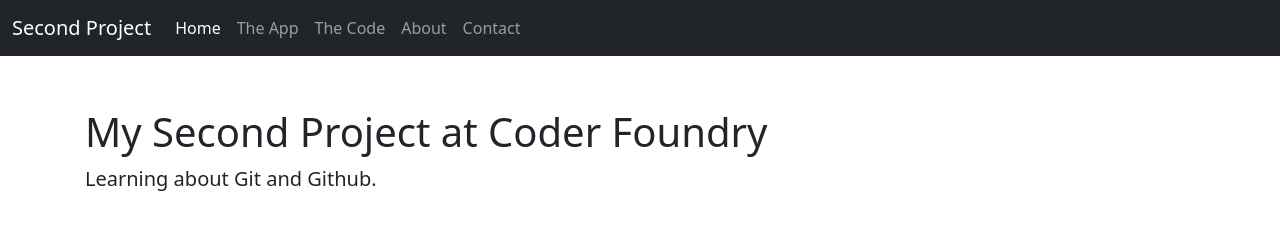
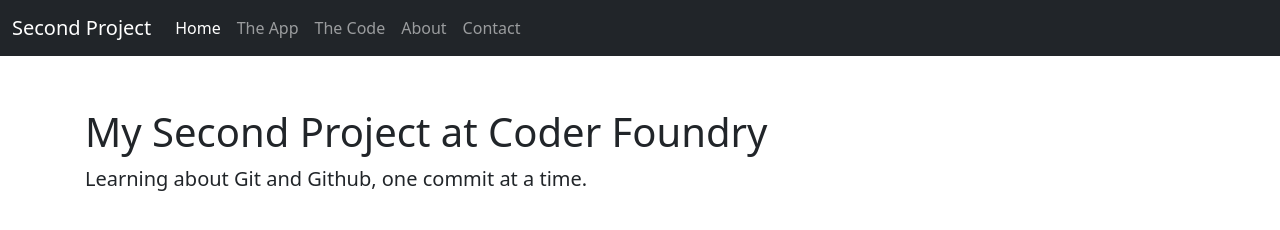
Before and after one commit to CronoEngineering/thebigboiproject, a plain HTML site: page index.html in a window 1280 px wide. Drawn offline with nearby package versions, Linux system fonts and the light colour scheme.

Commit message:
Update index.html

```diff
--- a/index.html
+++ b/index.html
@@ -49,7 +49,7 @@
 <main class="flex-shrink-0">
    <div class="container">
        <h1 class="mt-5">My Second Project at Coder Foundry</h1>
-       <p class="lead">Learning about Git and Github.</p>
+       <p class="lead">Learning about Git and Github, one commit at a time.</p>
    </div>
  </main>
     <!-- Bootstrap JS -->
```
